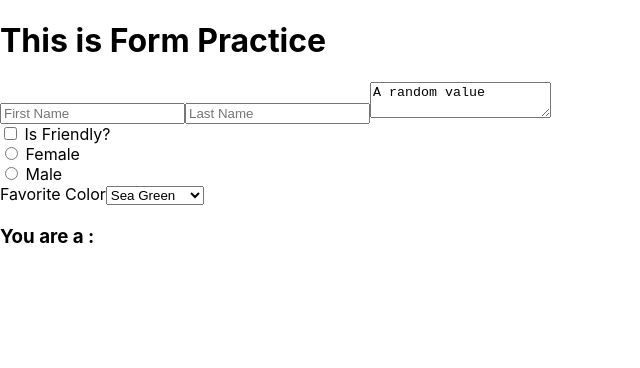
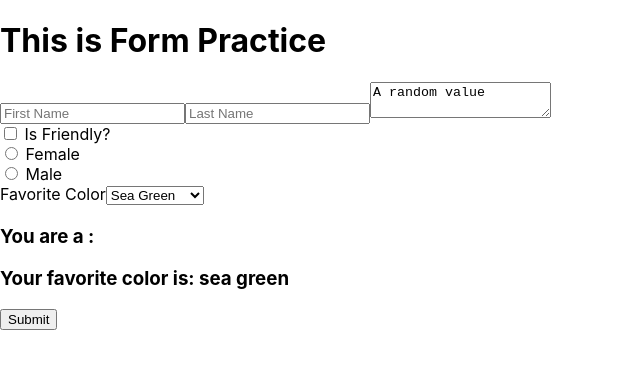
Before and after one commit to cathjime/scrimba-react, a React (Create React App) app: page / in a window 1280 px wide. Shown: the top 368 px of the page, without its empty margins (0-640 px from the left). Built offline with nearby package versions, Linux system fonts and the light colour scheme.

Commit message:
added submit button

```diff
--- a/src/Components/Forms.js
+++ b/src/Components/Forms.js
@@ -87,6 +87,8 @@ class Forms extends React.Component {
             {this.state.firstName} {this.state.lastName}
           </h2>
           <h3>You are a : {this.state.gender}</h3>
+          <h3>Your favorite color is: {this.state.faveColor}</h3>
+          <button>Submit</button>
         </form>
       </>
     );
```
Also changed, not shown: 1 other file (tests, documents, lock files or other folders).
